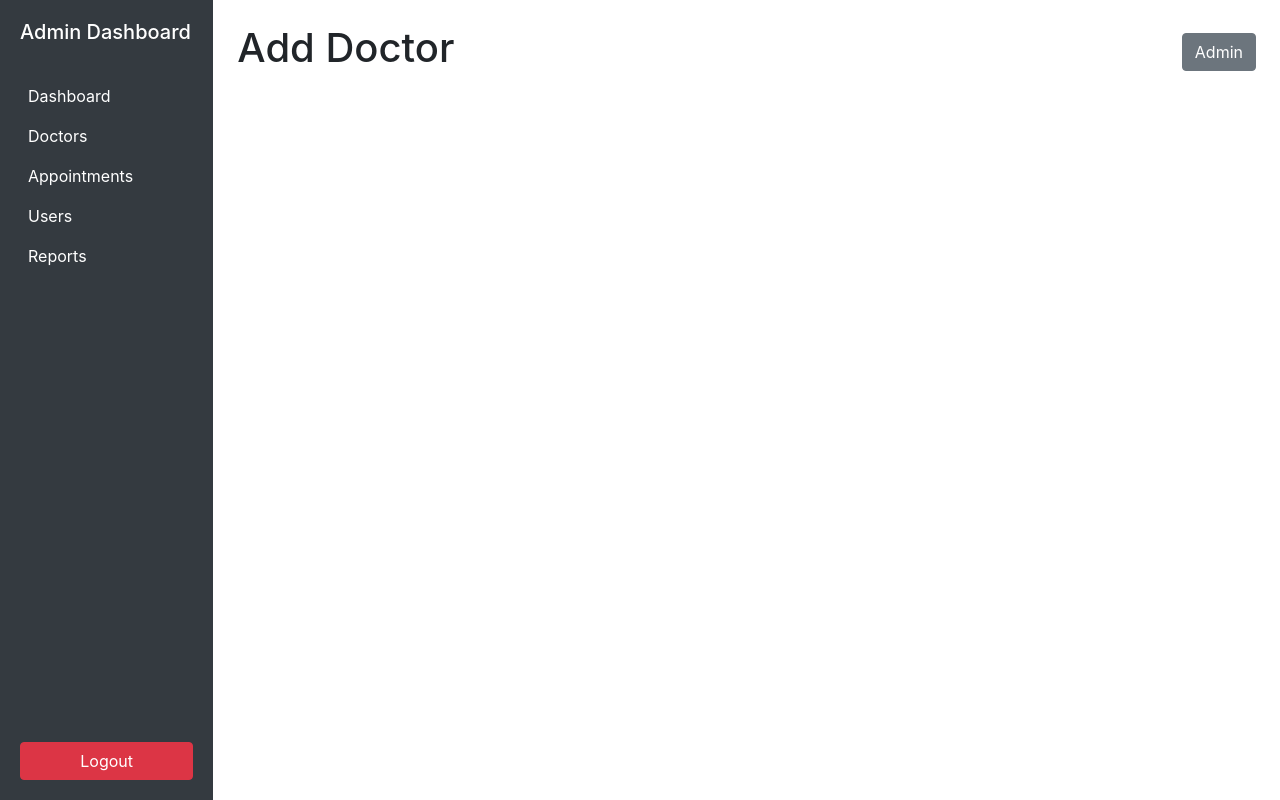
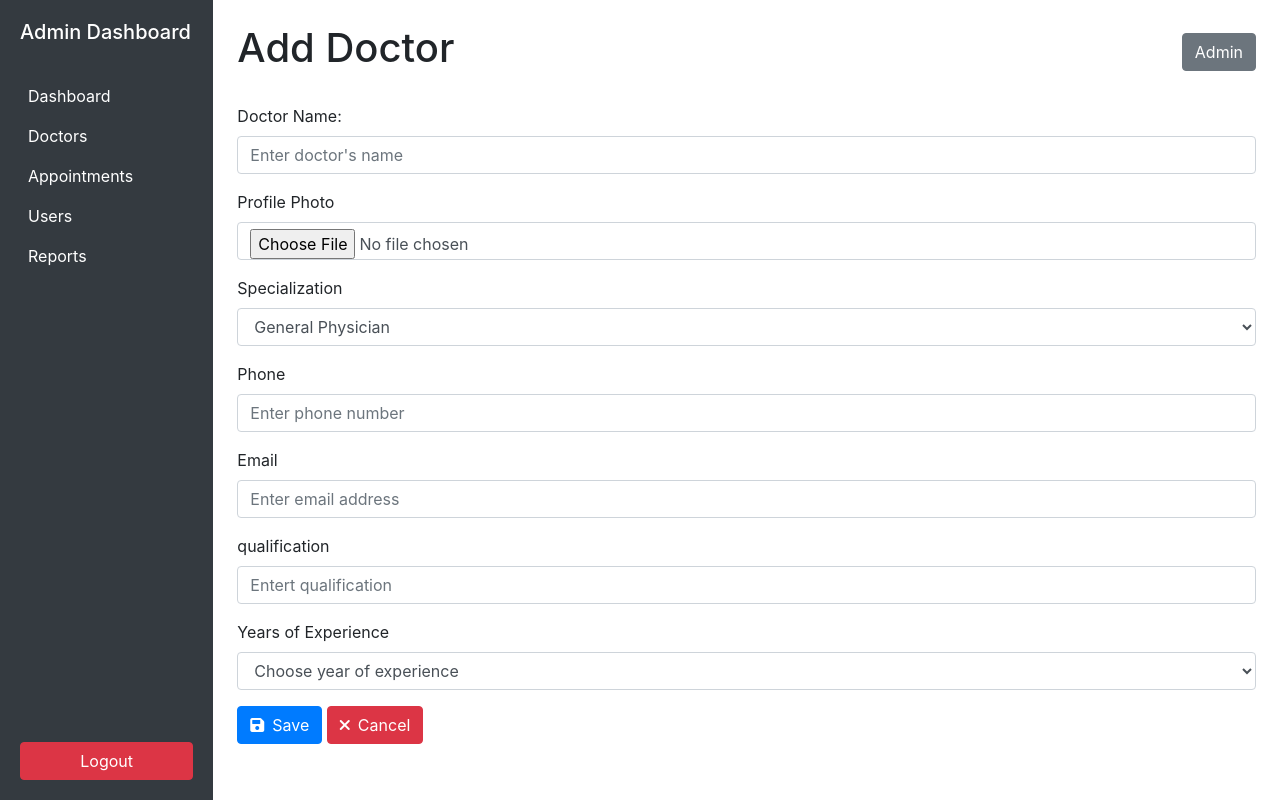
Before and after one commit to amritheshsiva/hospital_management, a Django app: page /add in a window 1280 px wide. Run offline with Django 4.2, Linux system fonts and the light colour scheme; some libraries are stand-ins or nearby versions.

Commit message:
doctor add page

```diff
--- a/Admin/adminside/adminapp/templates/doctor_add.html
+++ b/Admin/adminside/adminapp/templates/doctor_add.html
@@ -21,7 +21,54 @@
                     <h1>Add Doctor</D></h1>
                     <button class="btn btn-secondary ml-auto">Admin</button>
                 </div>
-            </div>
+                <form>
+                    <div class="from-group">
+                    <label>Doctor Name:</label>
+                    <input type="text" class='form-control'placeholder="Enter doctor's name">
+                    </div>
+                    <div class="form-group mt-3">
+                        <label>Profile Photo</label>
+                       <input type="file" class="form-control" >
+                    </div>
+                    <div class="form-group">
+                    <label>Specialization</label>
+                    <select class="form-control">
+                        <option>General Physician</option>
+                        <option>Cardiology</option>
+                        <option>Dermatology</option>
+                        <option>Neurology</option>
+                        <option>Pediatrics</option>
+                        <option>Orthopedics</option>
+                    </select>
+                </div>
+                <div class="form-group">
+                    <label>Phone</label>
+                    <input type="tel" class="form-control" placeholder="Enter phone number">
+                    </div>
+                    <div class="form-group">
+                        <label>Email</label>
+                        <input type="email" class="form-control" placeholder="Enter email address">
+                    </div>
+                    <div class="form-group">
+                        <label>qualification</label>
+                        <input type="text" placeholder="Entert qualification" class="form-control">
+                    </div>
+                    <div class="form-group">
+                        <label>Years of Experience</label>
+                        <select class="form-control">
+                            <option>Choose year of experience</option>
+                            <option>1-2 years</option>
+                            <option>3-5 years</option>
+                            <option>6-10 years</option>
+                            <option>11-15 years</option>
+                            <option>15-20 years</option>
+                        </select>
+                    </div>
+                    <div class="form-group">
+                        <button type="submit" class="btn btn-primary"><i class="fa-solid fa-floppy-disk mr-2" ></i>Save</button>
+                        <button class="btn btn-danger"><i class="fas fa-times mr-2"></i>Cancel</button>
+                    </div>
+                </form>
         </div>
     </div>
 
--- a/Admin/adminside/adminapp/templates/doctors.html
+++ b/Admin/adminside/adminapp/templates/doctors.html
@@ -48,7 +48,7 @@
                     </tr>
                     <tr>
                         <td><i class="fa-solid fa-image mr-2"></i>Dr. Mathew</td>
-                        <td>Dermatologist</td>
+                        <td>Dermatology</td>
                         <td>
                             <button class="btn btn-sm btn-primary">View</button>
                             <button class="btn btn-sm btn-warning">Edit</button>
```
